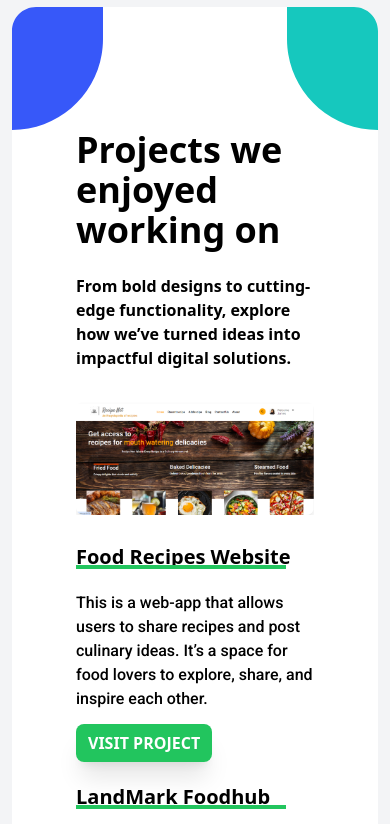
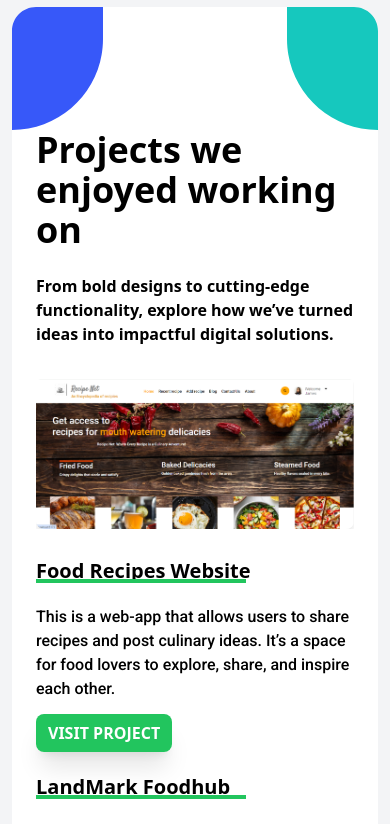
Before and after one commit to Jamesolujae123/Jaem-Tech-Solutions, a React (Vite) app: page / in a window 390 px wide. Shown: the part 2740-3564 px from the top of the page. Built offline with nearby package versions, Linux system fonts and the light colour scheme.

Commit message:
Update Projects.jsx

```diff
--- a/src/components/Projects/Projects.jsx
+++ b/src/components/Projects/Projects.jsx
@@ -22,7 +22,7 @@
           src={blob}
           alt=""
         /> */}
-        <div className="flex items-center px-16 justify-center flex-col gap-6">
+        <div className="flex items-center px-6 md:px-16 justify-center flex-col gap-6">
           <span className="text-black font-bold text-4xl">
             Projects we enjoyed working on
           </span>
@@ -31,7 +31,7 @@
             turned ideas into impactful digital solutions.
           </span>
         </div>
-        <div className="flex flex-col px-16 gap-7 py-8">
+        <div className="flex flex-col px-6 md:px-16 gap-7 py-8">
           <div className="flex flex-col gap-7 md:flex-row md:gap-10">
             <div className="overflow-hidden">
               <img
```
